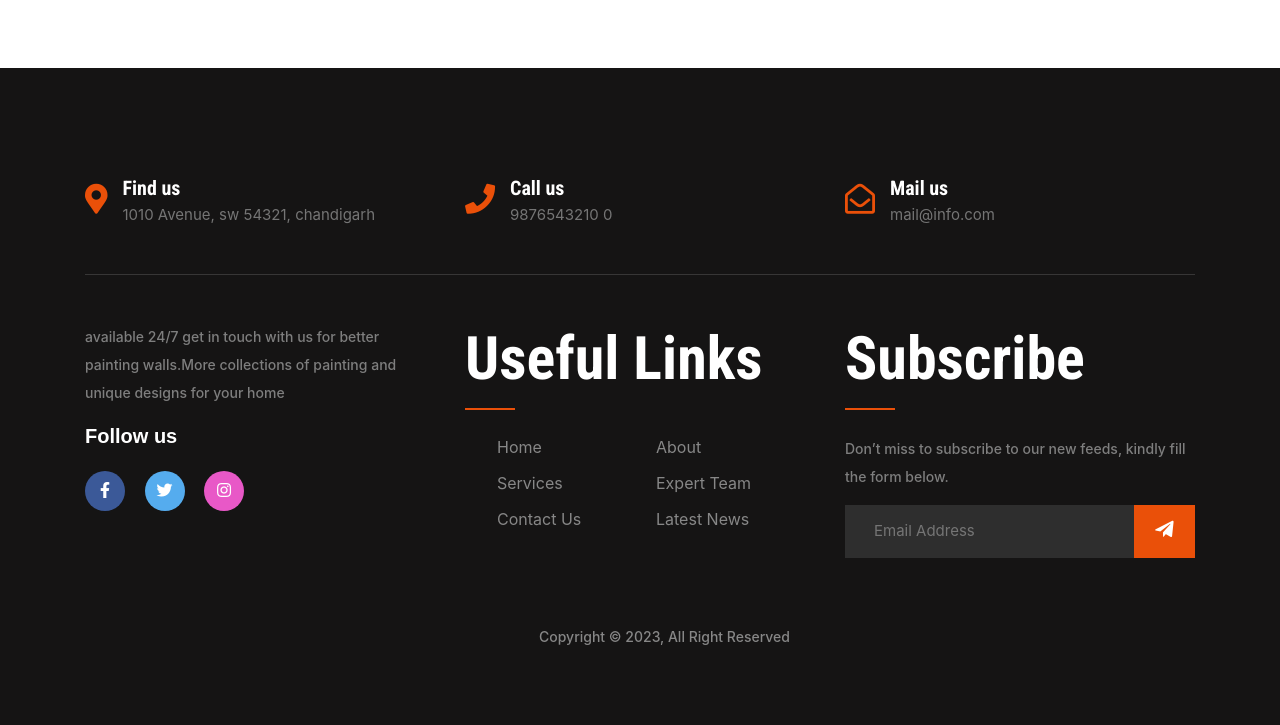
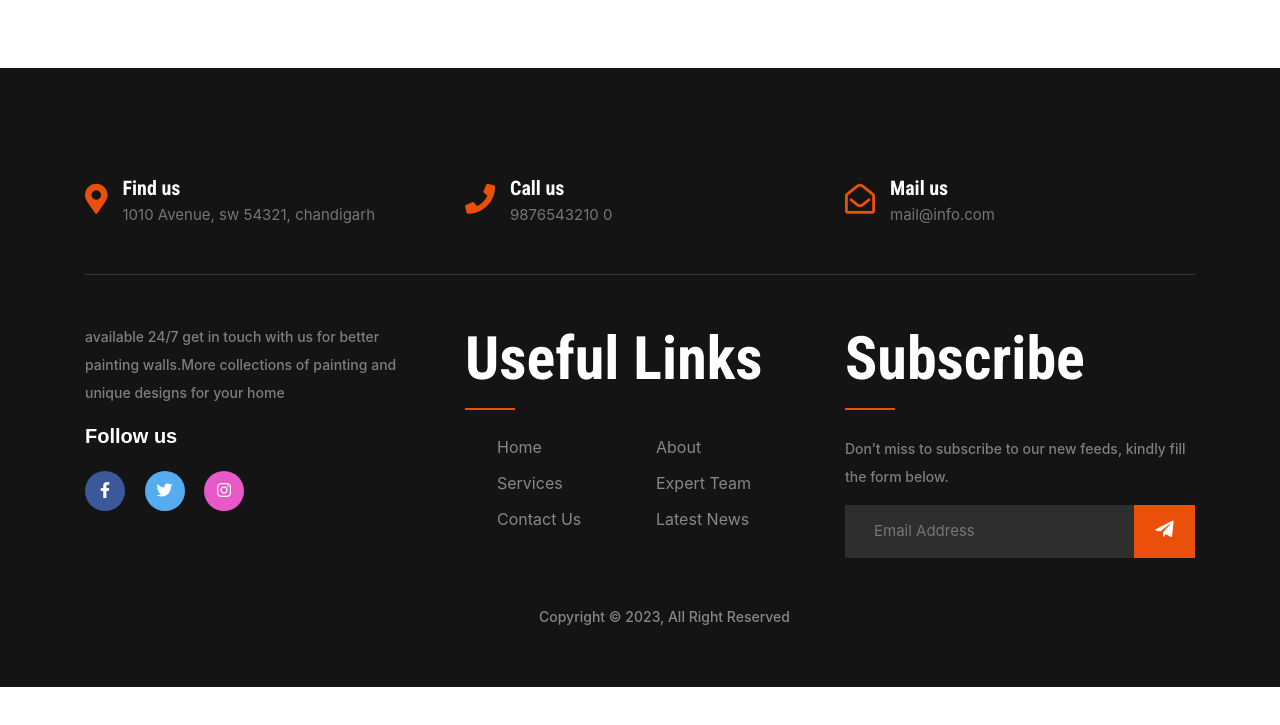
Before and after one commit to ramyasaiv/painting, a plain HTML site: page index.html in a window 1280 px wide. Shown: the part 4982-5707 px from the top of the page. After the commit the page ends 5669 px from the top, so only its background shows below. Drawn offline with nearby package versions, Linux system fonts and the light colour scheme.

Commit message:
Update style.css

```diff
--- a/style.css
+++ b/style.css
@@ -1396,7 +1396,7 @@ transform: rotate(-6deg);
 }
 .copyright-area{
 background: #151414;
-padding: 20px 0;
+
 margin-left:40%;
 }
 .copyright-text p {
```
